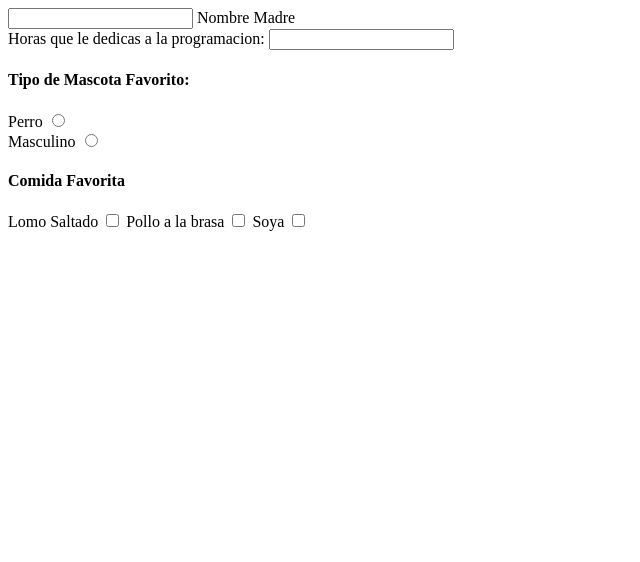
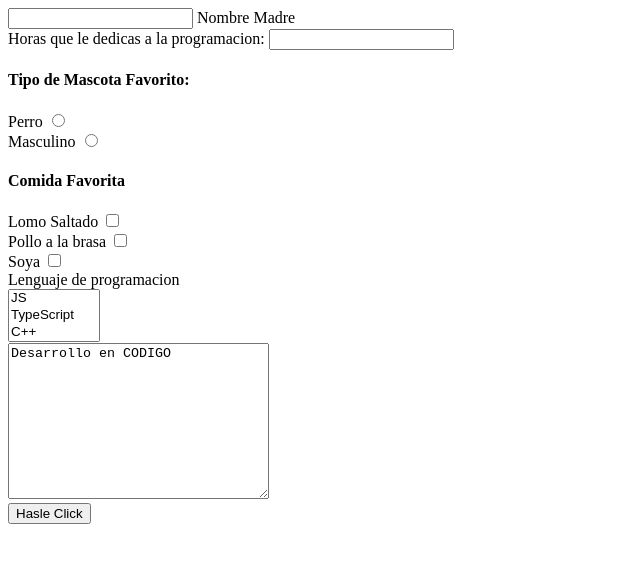
Before and after one commit to cayalagar/Codigo_FontEnd_G7, a plain HTML site: page Semana1/Dia4/formulario2.html in a window 1280 px wide. Shown: the whole page, without its empty margins (0-640 px from the left). Drawn offline with Linux system fonts and the light colour scheme.

Commit message:
add testare y boton

```diff
--- a/Semana1/Dia4/formulario2.html
+++ b/Semana1/Dia4/formulario2.html
@@ -31,12 +31,28 @@
         </div>
         <div>
             <label for="lomo">Lomo Saltado</label>
-            <input type="checkbox" name="lomo" id="lomo" value="lomo">
+            <input type="checkbox" name="lomo" id="lomo" value="lomo"> <br>
             <label for="pollobrasa">Pollo a la brasa</label>
-            <input type="checkbox" name="pollobrasa" id="pollobrasa" value="pollobrasa">
+            <input type="checkbox" name="pollobrasa" id="pollobrasa" value="pollobrasa"> <br>
             <label for="soya">Soya</label>
-            <input type="checkbox" name="soya" id="soya" value="soya">
+            <input type="checkbox" name="soya" id="soya" value="soya"> <br>
         </div>
+        <div>
+            <label for="lenguajes">Lenguaje de programacion</label><br>
+            <select name="lenguajes" id="lenguajes" size="3">
+                   <option value="javascrip">JS</option>
+                   <option value="typescript">TypeScript</option>
+                   <option value="c++">C++</option>
+                   <option value="fox">Visual Fox Pro</option>
+                   <option value="kotlin">Kotlin</option>
+                   <option value="swift">Swift</option>
+            </select>
+        </div>
+        <div>
+            <textarea name="mensaje" id="mensaje" cols="30" rows="10">Desarrollo en CODIGO</textarea> <br>
+            <BUTton type="button" onclick="alert('Hola Tio Codigo')">Hasle Click</BUTton>
+        </div>
+
     </form>
 </body>
 </html>
```
